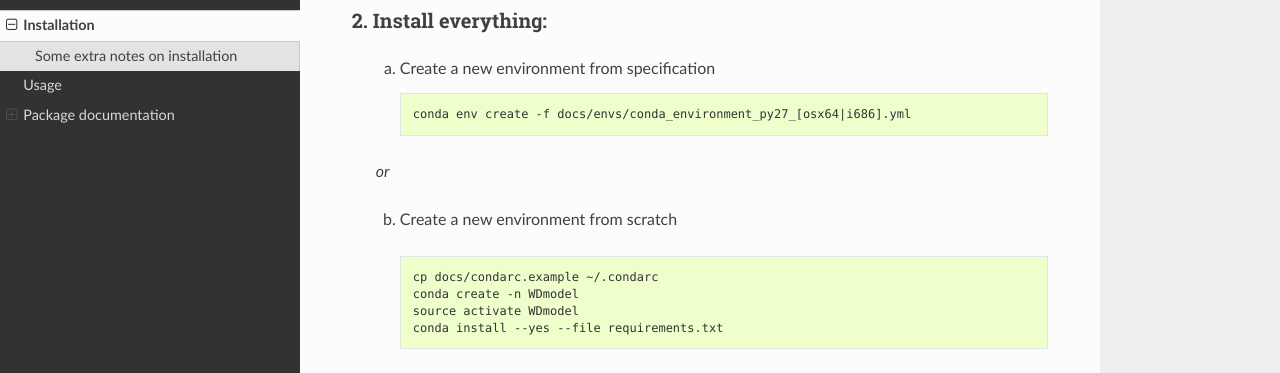
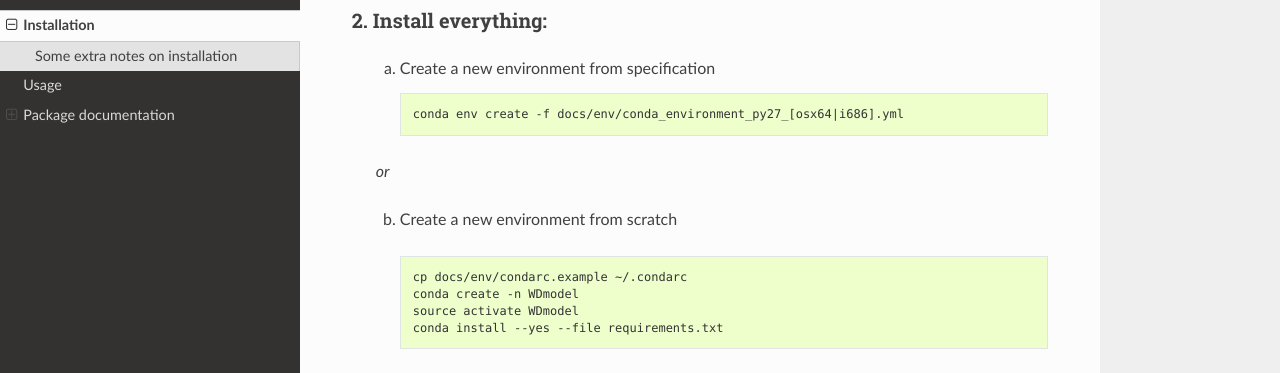
Before and after one commit to gnarayan/WDmodel, a Sphinx documentation site: the page built from docs/installation.rst, in a window 1280 px wide and 900 px high, scrolled down 792 px. Shown: the part 153-526 px from the top of the window. Built offline with Sphinx 7.4.7 and the Read the Docs theme 2.0.0, drawn with Linux system fonts in a browser that asks for light colours.

Commit message:
fix minor typo in docs and move condarc.example to be consistent

```diff
--- a/docs/installation.rst
+++ b/docs/installation.rst
@@ -61,7 +61,7 @@ Clone this repository
 
     .. code-block:: console
 
-      conda env create -f docs/envs/conda_environment_py27_[osx64|i686].yml
+      conda env create -f docs/env/conda_environment_py27_[osx64|i686].yml
 
  *or*
 
@@ -69,7 +69,7 @@ Clone this repository
 
   .. code-block:: console
 
-    cp docs/condarc.example ~/.condarc
+    cp docs/env/condarc.example ~/.condarc
     conda create -n WDmodel
     source activate WDmodel
     conda install --yes --file requirements.txt
```
Also changed, not shown: 2 other files.
